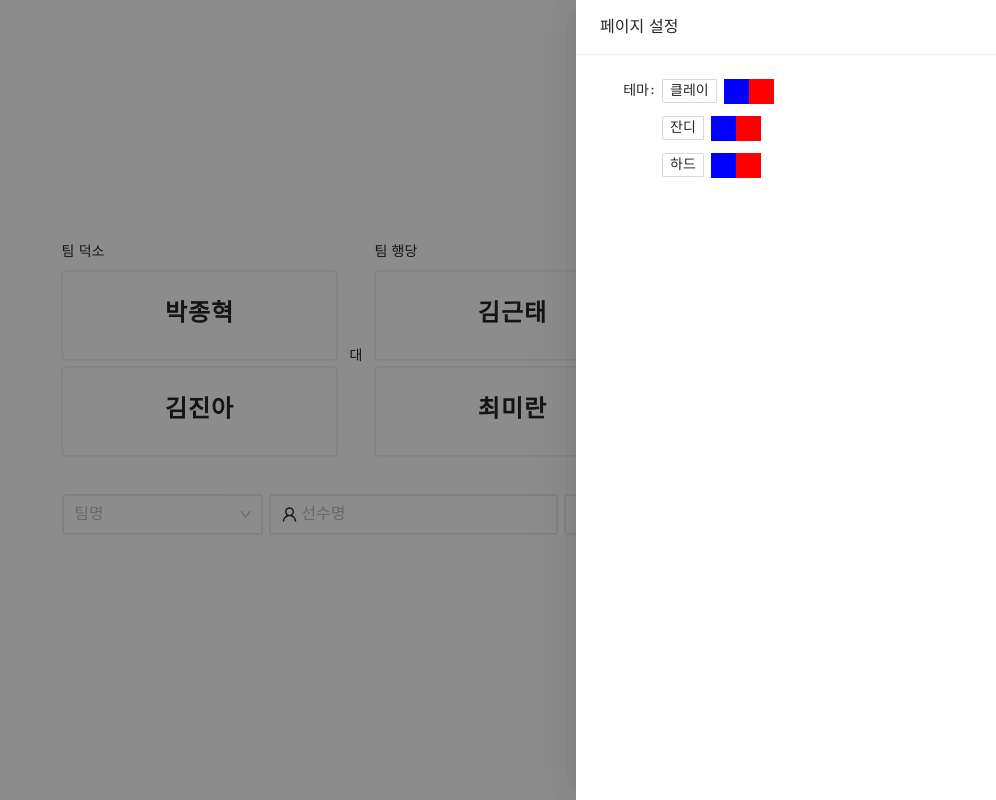
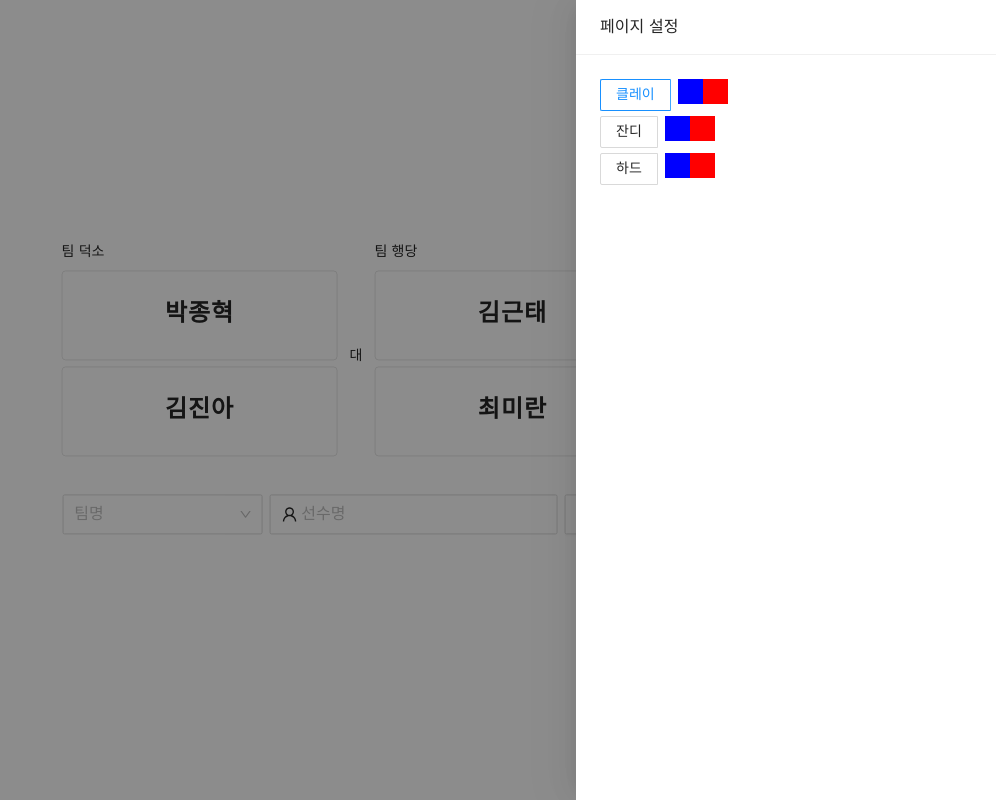
Before and after one commit to parkoon/tns-scoreboard, a React (Create React App) app: page /board in a window 1280 px wide. Shown: the whole page, without its empty margins (284-1280 px from the left). Built offline with nearby package versions, Linux system fonts and the light colour scheme.

Commit message:
add theme context

```diff
--- a/src/App.tsx
+++ b/src/App.tsx
@@ -1,4 +1,4 @@
-import React, { useState } from 'react';
+import React, { useState, useContext } from 'react';
 import { Switch as RouteSwitch, Route } from 'react-router-dom';
 import {
     Drawer,
@@ -19,11 +19,21 @@ import HomePage from './components/pages/HomePage';
 import ScoreBoardPage from './components/pages/ScoreBoardPage';
 import Setting from './components/atoms/Setting';
 import ColorPallet from './components/atoms/ColorPallet';
+import { RadioChangeEvent } from 'antd/lib/radio';
+import { useTheme } from './context/ThemeContext';
 
 function App() {
     const [visible, setVisible] = useState(false);
+
+    const { theme, setTheme } = useTheme()!;
+    console.log(theme);
     const showDrawer = () => {
         setVisible(true);
+    };
+
+    const handleThemeChange = (e: RadioChangeEvent) => {
+        const { value } = e.target;
+        setTheme(value);
     };
     return (
         <>
@@ -44,35 +54,27 @@ function App() {
                 visible={true}
                 width="420"
             >
-                <Form
-                    labelCol={{ span: 4 }}
-                    wrapperCol={{ span: 14 }}
-                    layout="horizontal"
-                    size="small"
-                >
-                    <Form.Item label="테마" name="theme">
-                        <Radio.Group>
+                <Radio.Group onChange={handleThemeChange} defaultValue="clay">
                     <Row>
-                                <Radio.Button style={{ marginRight: '7px' }} value="small">
+                        <Radio.Button style={{ marginRight: '7px' }} value="clay">
                             클레이
                         </Radio.Button>
                         <ColorPallet />
                     </Row>
 
                     <Row>
-                                <Radio.Button style={{ marginRight: '7px' }} value="middle">
+                        <Radio.Button style={{ marginRight: '7px' }} value="lawn">
                             잔디
                         </Radio.Button>
                         <ColorPallet />
                     </Row>
                     <Row>
-                                <Radio.Button style={{ marginRight: '7px' }} value="large">
+                        <Radio.Button style={{ marginRight: '7px' }} value="hard">
                             하드
                         </Radio.Button>
                         <ColorPallet />
                     </Row>
                 </Radio.Group>
-                    </Form.Item>
                 {/* <Form.Item label="Input">
                         <Input />
                     </Form.Item>
@@ -120,7 +122,6 @@ function App() {
                     <Form.Item label="Button">
                         <Button>Button</Button>
                     </Form.Item> */}
-                </Form>
             </Drawer>
 
             <Setting onClick={showDrawer} />
--- /dev/null
+++ b/src/constants/theme.ts
@@ -0,0 +1,14 @@
+export const THEME_COLOR = {
+    clay: {
+        primary: 'red',
+        secondary: 'blue',
+    },
+    lawn: {
+        primary: 'tomato',
+        secondary: 'grey',
+    },
+    hard: {
+        primary: 'yellow',
+        secondary: 'blown',
+    },
+};
--- /dev/null
+++ b/src/context/ThemeContext.tsx
@@ -0,0 +1,28 @@
+import React, { createContext, useState, useContext, useEffect } from 'react';
+import { THEME_COLOR } from '../constants/theme';
+import { ThemeType } from '../interface/theme';
+
+type themeContextType = {
+    theme: ThemeType;
+    setTheme: (value: ThemeType) => void;
+};
+export const ThemeContext = createContext<themeContextType | undefined>(undefined);
+
+const { Provider } = ThemeContext;
+
+type ThemeProviderType = {
+    children: React.ReactNode;
+};
+function ThemeProvider({ children }: ThemeProviderType) {
+    const [theme, setTheme] = useState<ThemeType>('clay');
+
+    useEffect(() => {
+        console.log('theme is changed', theme, THEME_COLOR[theme]);
+    }, [theme]);
+
+    return <Provider value={{ theme, setTheme }}>{children}</Provider>;
+}
+
+export const useTheme = () => useContext(ThemeContext);
+
+export default ThemeProvider;
--- a/src/index.tsx
+++ b/src/index.tsx
@@ -5,12 +5,15 @@ import './index.css';
 import 'antd/dist/antd.css'; // or 'antd/dist/antd.less'
 import App from './App';
 import GlobalProvider from './context/GlobalContext';
+import ThemeProvider from './context/ThemeContext';
 
 ReactDOM.render(
     <React.StrictMode>
         <HashRouter>
             <GlobalProvider>
-                <App />
+                <ThemeProvider>
+                    <App />
+                </ThemeProvider>
             </GlobalProvider>
         </HashRouter>
     </React.StrictMode>,
--- /dev/null
+++ b/src/interface/theme.ts
@@ -0,0 +1 @@
+export type ThemeType = 'clay' | 'lawn' | 'hard';
```
Lines whose indentation alone changed are shown as unchanged.
